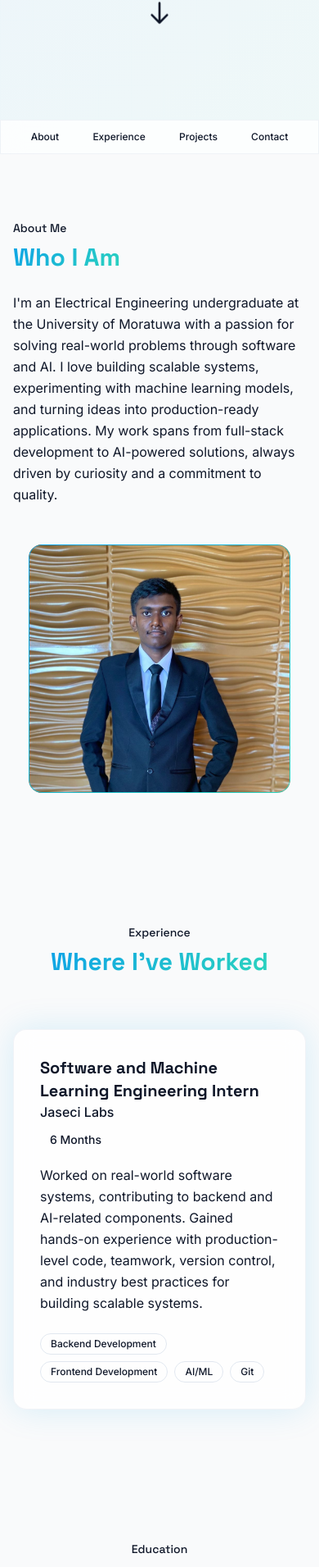
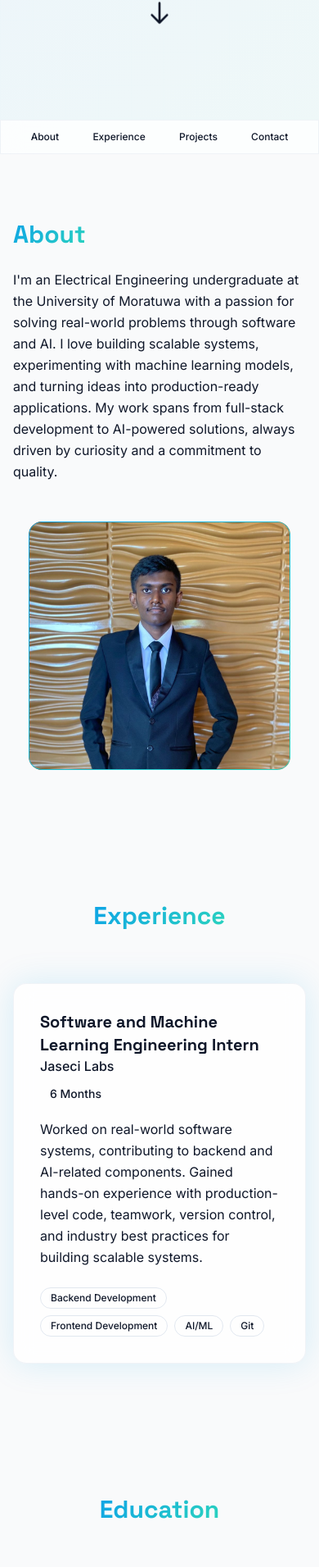
Before and after one commit to SarangaVP/SarangaVP.github.io, a Next.js app: page / in a window 390 px wide. Shown: the part 656-2567 px from the top of the page at 82% size. Built offline with nearby package versions, Linux system fonts and the light colour scheme.

Commit message:
Refactor section headers to improve styling and consistency

```diff
--- a/app/components/About.tsx
+++ b/app/components/About.tsx
@@ -11,12 +11,9 @@ export default function About() {
           {/* Text Content */}
           <div className="space-y-6 animate-fade-in-up">
             <div>
-              <h2 className="text-sm font-medium text-primary mb-2">
-                About Me
+              <h2 className="text-3xl md:text-4xl font-bold">
+                <span className="gradient-text">About</span>
               </h2>
-              <h3 className="text-3xl md:text-4xl font-bold">
-                <span className="gradient-text">Who I Am</span>
-              </h3>
             </div>
 
             <div className="space-y-4 text-muted-foreground leading-relaxed">
--- a/app/components/Certifications.tsx
+++ b/app/components/Certifications.tsx
@@ -9,12 +9,9 @@ export default function Certifications() {
         <div className="max-w-5xl mx-auto">
           {/* Section Header */}
           <div className="text-center mb-16 animate-fade-in-up">
-            <h2 className="text-sm font-medium text-primary mb-2">
-              Certifications
+            <h2 className="text-3xl md:text-4xl font-bold">
+              <span className="gradient-text">Certifications</span>
             </h2>
-            <h3 className="text-3xl md:text-4xl font-bold">
-              <span className="gradient-text">Continuous Learning</span>
-            </h3>
           </div>
 
           {/* Certifications Grid */}
--- a/app/components/Contact.tsx
+++ b/app/components/Contact.tsx
@@ -33,12 +33,9 @@ export default function Contact() {
         <div className="max-w-4xl mx-auto">
           {/* Section Header */}
           <div className="text-center mb-16 animate-fade-in-up">
-            <h2 className="text-sm font-medium text-primary mb-2">
-              Contact
+            <h2 className="text-3xl md:text-4xl font-bold mb-4">
+              <span className="gradient-text">Contact</span>
             </h2>
-            <h3 className="text-3xl md:text-4xl font-bold mb-4">
-              <span className="gradient-text">Get In Touch</span>
-            </h3>
             <p className="text-muted-foreground max-w-2xl mx-auto text-balance">
               I'm always open to discussing new projects, opportunities, or just having a chat about technology. Feel free to reach out!
             </p>
--- a/app/components/Education.tsx
+++ b/app/components/Education.tsx
@@ -9,12 +9,9 @@ export default function Education() {
         <div className="max-w-5xl mx-auto">
           {/* Section Header */}
           <div className="text-center mb-16 animate-fade-in-up">
-            <h2 className="text-sm font-medium text-primary mb-2">
-              Education
+            <h2 className="text-3xl md:text-4xl font-bold">
+              <span className="gradient-text">Education</span>
             </h2>
-            <h3 className="text-3xl md:text-4xl font-bold">
-              <span className="gradient-text">Academic Background</span>
-            </h3>
           </div>
 
           {/* Education Timeline */}
--- a/app/components/Experience.tsx
+++ b/app/components/Experience.tsx
@@ -9,12 +9,9 @@ export default function Experience() {
         <div className="max-w-4xl mx-auto">
           {/* Section Header */}
           <div className="text-center mb-16 animate-fade-in-up">
-            <h2 className="text-sm font-medium text-primary mb-2">
-              Experience
+            <h2 className="text-3xl md:text-4xl font-bold">
+              <span className="gradient-text">Experience</span>
             </h2>
-            <h3 className="text-3xl md:text-4xl font-bold">
-              <span className="gradient-text">Where I've Worked</span>
-            </h3>
           </div>
 
           {/* Experience Cards */}
--- a/app/components/Leadership.tsx
+++ b/app/components/Leadership.tsx
@@ -9,12 +9,9 @@ export default function Leadership() {
         <div className="max-w-4xl mx-auto">
           {/* Section Header */}
           <div className="text-center mb-16 animate-fade-in-up">
-            <h2 className="text-sm font-medium text-primary mb-2">
-              Leadership
+            <h2 className="text-3xl md:text-4xl font-bold">
+              <span className="gradient-text">Leadership</span>
             </h2>
-            <h3 className="text-3xl md:text-4xl font-bold">
-              <span className="gradient-text">Community & Leadership</span>
-            </h3>
           </div>
 
           {/* Leadership Cards */}
--- a/app/components/Projects.tsx
+++ b/app/components/Projects.tsx
@@ -10,12 +10,9 @@ export default function Projects() {
         <div className="max-w-6xl mx-auto">
           {/* Section Header */}
           <div className="text-center mb-16 animate-fade-in-up">
-            <h2 className="text-sm font-medium text-primary mb-2">
-              Projects
+            <h2 className="text-3xl md:text-4xl font-bold">
+              <span className="gradient-text">Projects</span>
             </h2>
-            <h3 className="text-3xl md:text-4xl font-bold">
-              <span className="gradient-text">Things I've Built</span>
-            </h3>
           </div>
 
           {/* Projects Grid */}
--- a/app/components/Skills.tsx
+++ b/app/components/Skills.tsx
@@ -9,12 +9,9 @@ export default function Skills() {
         <div className="max-w-5xl mx-auto">
           {/* Section Header */}
           <div className="text-center mb-16 animate-fade-in-up">
-            <h2 className="text-sm font-medium text-primary mb-2">
-              Skills
+            <h2 className="text-3xl md:text-4xl font-bold">
+              <span className="gradient-text">Skills</span>
             </h2>
-            <h3 className="text-3xl md:text-4xl font-bold">
-              <span className="gradient-text">Technical Expertise</span>
-            </h3>
           </div>
 
           {/* Skills Grid */}
```
